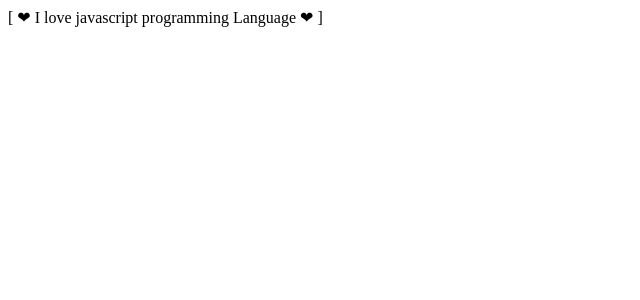
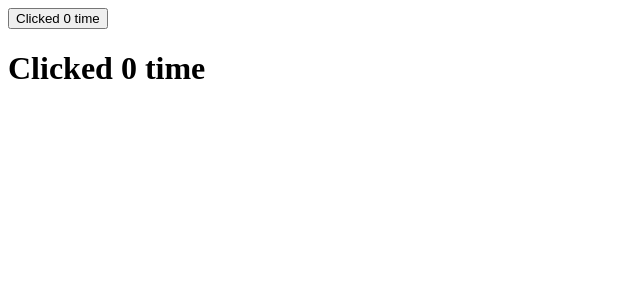
Before and after one commit to shakil10sk/React-App, a React (Create React App) app: page / in a window 1280 px wide. Shown: the top 300 px of the page, without its empty margins (0-640 px from the left). Built offline with nearby package versions, Linux system fonts and the light colour scheme.

Commit message:
HOC order component

```diff
--- a/src/App.js
+++ b/src/App.js
@@ -1,16 +1,12 @@
-import Brackets from "./components/composition/Brackets";
-import Emoji from "./components/composition/Emoji";
-import Text from "./components/composition/Text";
-
+import ClickCounter from './components/higerOrder/ClickCounter';
+import HoverCounter from './components/higerOrder/HoverCounter';
 function App() {
   return (
-  <Emoji>
-      {({ addEmoji }) => (
-        <Brackets>
-        {({addBracket}) => <Text addEmoji={addEmoji} addBracket={addBracket} />}
-        </Brackets>
-      )}
-  </Emoji>);
+    <div>
+      <ClickCounter></ClickCounter>
+    <HoverCounter></HoverCounter>
+    </div>
+  );
 };
 
 export default App;
--- /dev/null
+++ b/src/components/composition/HOC/withCounter.js
@@ -0,0 +1,24 @@
+import React from "react";
+
+const WithCounter = (OriginalComponent) => {
+    class NewComponent extends React.Component{
+
+        state = {
+            count: 0,
+        }
+        increamentCount = () =>{
+            this.setState((prevState)=> ({
+                count: prevState.count + 1
+            }));
+        }
+        render(){
+            const {count} = this.state;
+            return  <OriginalComponent count={count} increamentCount={this.increamentCount}/>
+        }
+
+    }
+    return NewComponent;
+}
+
+
+export default WithCounter;
--- /dev/null
+++ b/src/components/higerOrder/ClickCounter.js
@@ -0,0 +1,12 @@
+import React from "react";
+import WithCounter from "../composition/HOC/withCounter";
+const ClickCounter = (props) => {
+    const {count,increamentCount} = props;
+        return (
+            <div>
+                <button type="button" onClick={increamentCount} >Clicked {count} time</button>
+                </div>
+        );
+}
+
+export default WithCounter(ClickCounter);
--- /dev/null
+++ b/src/components/higerOrder/HoverCounter.js
@@ -0,0 +1,12 @@
+import React from "react";
+import WithCounter from "../composition/HOC/withCounter";
+const HoverCounter = (props) => {
+    const {count,increamentCount} = props;
+        return (
+            <div>
+                <h1 onMouseOver={increamentCount} >Clicked {count} time</h1>
+                </div>
+        );
+}
+
+export default WithCounter(HoverCounter);
```
